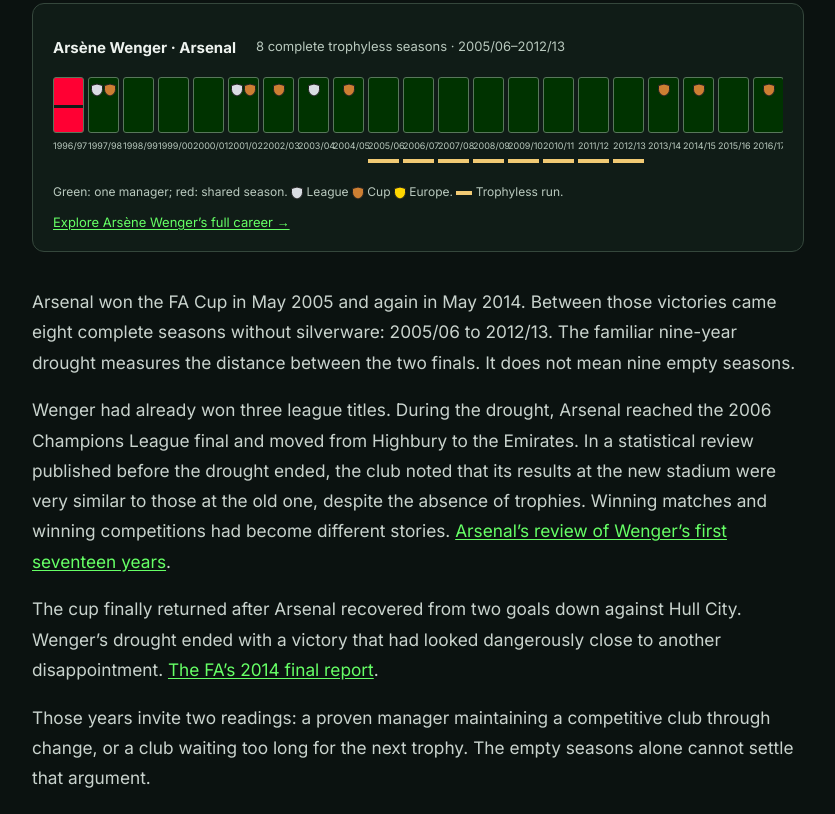
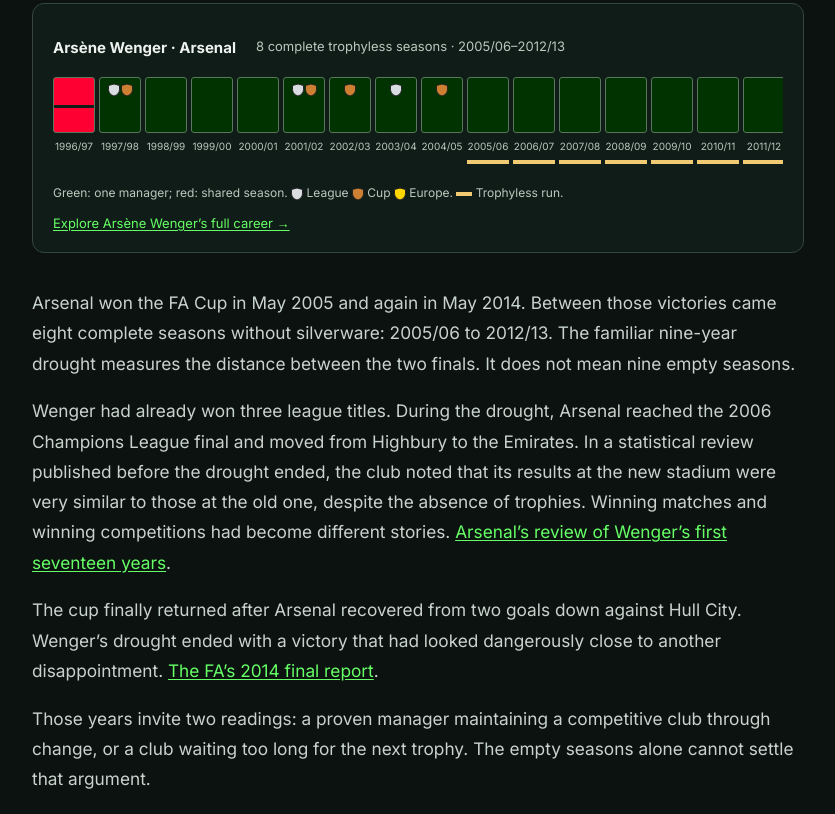
Before and after one commit to jasperkoningnl/voetbaltrainers, a plain HTML site: page articles/eightyears.html in a window 1280 px wide. Shown: the part 1006-1820 px from the top of the page, without its empty margins (222-1057 px from the left). Drawn offline with nearby package versions, Linux system fonts and the light colour scheme.

Commit message:
Improve year-label spacing in article data visualizations

```diff
--- a/articles/eightyears.html
+++ b/articles/eightyears.html
@@ -25,10 +25,10 @@
 <style>
 .story-viz{margin:24px 0 30px;padding:20px;background:#101c17;border:1px solid #35473c;border-radius:12px;color:#e8eee9}
 .story-viz figcaption{display:flex;flex-wrap:wrap;gap:6px 20px;margin-bottom:18px;font-size:15px}.story-viz figcaption span{color:#b9c9be;font-size:13px}
-.story-scroll{overflow-x:auto;padding-bottom:8px}.story-strip{display:flex;gap:4px;width:max-content}.story-season{width:31px;text-align:center;flex:none}
+.story-scroll{overflow-x:auto;padding-bottom:8px}.story-strip{display:flex;gap:4px;width:max-content}.story-season{width:42px;text-align:center;flex:none}
 .story-cell{height:56px;border-radius:3px;position:relative;border:1px solid #58775b}.story-cell:focus{outline:2px solid white;outline-offset:2px}
 .story-shields{position:absolute;top:5px;left:0;right:0;display:flex;justify-content:center;flex-wrap:wrap;gap:1px}.story-seam{position:absolute;left:0;right:0;top:50%;height:3px;background:#101c17}
-.story-year{font-size:9px;display:block;margin-top:7px;color:#b9c9be;white-space:nowrap}.story-dry{display:block;height:4px;margin-top:8px;background:transparent}.story-dry.marked,.story-mark-key{background:#f1ca74}
+.story-year{font-size:10px;display:block;margin-top:7px;color:#b9c9be;white-space:nowrap}.story-dry{display:block;height:4px;margin-top:8px;background:transparent}.story-dry.marked,.story-mark-key{background:#f1ca74}
 .article-body .story-viz .story-key{font-size:12px;line-height:1.8;margin:10px 0 8px;color:#b9c9be}.story-key svg{vertical-align:middle}.story-mark-key{display:inline-block;width:16px;height:4px;vertical-align:middle}.story-viz>a{font-size:13px}
 @media(max-width:600px){.story-viz{padding:14px}.story-viz figcaption{display:block}.story-viz figcaption span{display:block;margin-top:5px}}
 </style>
```
